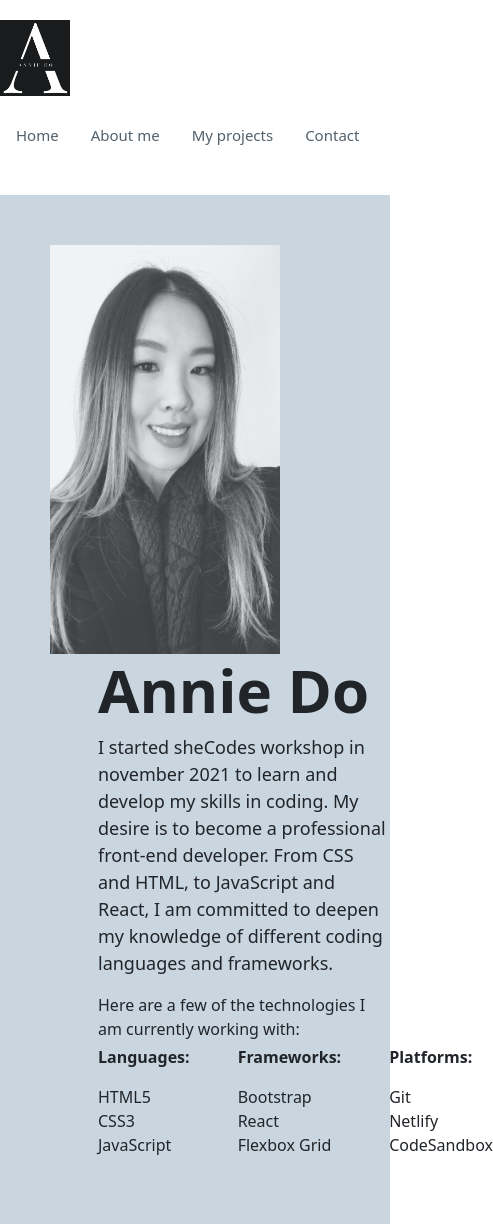
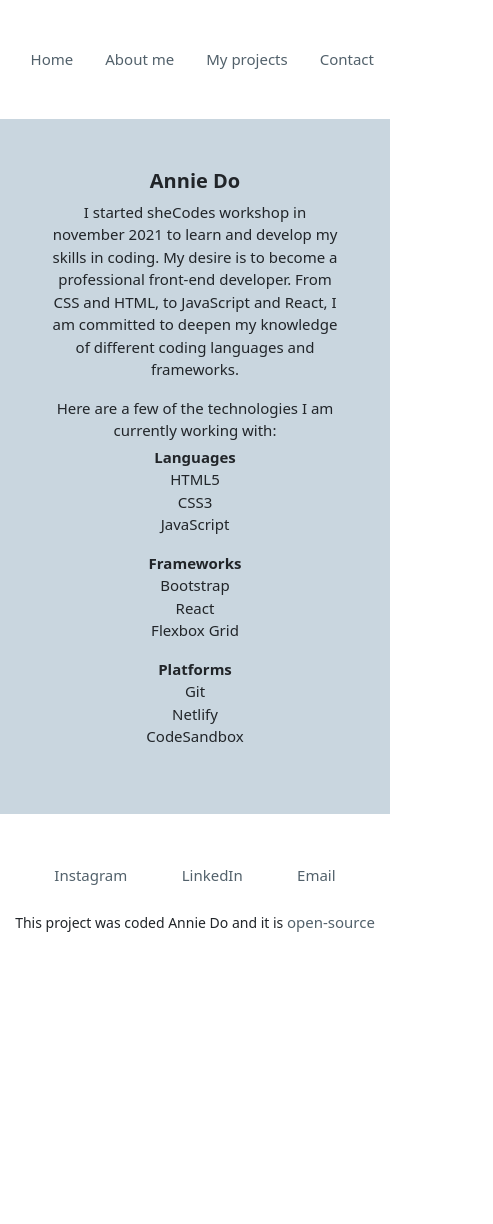
Before and after one commit to annie-2686/profolio-AD, a plain HTML site: page about.html in a window 390 px wide. Shown: the top 1224 px of the page, 493 px wide, since content can reach past the window. After the commit the page ends 934 px from the top, so only its background shows below. Drawn offline with nearby package versions, Linux system fonts and the light colour scheme.

Commit message:
css changes

```diff
--- a/about.html
+++ b/about.html
@@ -53,65 +53,53 @@
     </div>
 
     <div class="about-section container">
-       <div class="row align-items-center">
-      <div class="col-md-2">
-          <img
-            src="images/annie.jpg"
-            class="img-fluid mugshot"
-            alt="photo of annie"
-          />
-        </div>
-         <div class="col-md-6 ms-5">
       <h2>Annie Do</h2>
 
       <p>
         I started sheCodes workshop in november 2021 to learn and develop my
         skills in coding. My desire is to become a professional front-end
-            developer. From CSS and HTML, to JavaScript and React, I am
-            committed to deepen my knowledge of different coding languages and
-            frameworks.
+        developer. From CSS and HTML, to JavaScript and React, I am committed to
+        deepen my knowledge of different coding languages and frameworks.
       </p>
 
       <p class="fs-6 mb-1">
         Here are a few of the technologies I am currently working with:
       </p>
-            <div class="d-flex mb-5 mt-1">
 
-              <div>
-                <p class="fs-6 fw-bolder">Languages:</p>
-                <ul class="fs-6  list-unstyled">
+
+
+      <div class="container">
+        <div class="row align-items-evenly">
+          <div class="col-sm-2">
+
+            <ul class="fs-6 list-unstyled">
+              <li class="fs-6 fw-bolder">Languages</li>
               <li>HTML5</li>
               <li>CSS3</li>
               <li>JavaScript</li>
             </ul>
           </div>
-              <div class="ms-5">
-                <p class="fs-6 fw-bolder">Frameworks:</p>
-                <ul class="fs-6  list-unstyled">
+          <div class="col-sm-2">
+
+            <ul class="fs-6 list-unstyled">
+               <li class="fs-6 fw-bolder">Frameworks</li>
               <li>Bootstrap</li>
               <li>React</li>
               <li>Flexbox Grid</li>
             </ul>
           </div>
-              <div class="ms-5">
-                <p class="fs-6 fw-bolder">Platforms:</p>
-                <ul class="fs-6  list-unstyled">
+          <div class="col-sm-2">
+
+            <ul class="fs-6 list-unstyled">
+               <li class="fs-6 fw-bolder">Platforms</li>
               <li>Git</li>
               <li>Netlify</li>
               <li>CodeSandbox</li>
             </ul>
           </div>
-
         </div>
-
       </div>
-
-
     </div>
-
-
-      </div>
-
 
       <footer>
         <div class="d-flex justify-content-evenly mb-4">
--- a/style.css
+++ b/style.css
@@ -32,6 +32,7 @@ h2 {
   opacity: 0.7;
   max-width: 250px;
   padding-right: 20px;
+
 
 }
 
@@ -71,7 +72,27 @@ footer {
   margin-top: 50px;
 }
 
-.projectlists {font-size: 15px;
+.projectlists, .projectliststwo {font-size: 15px;
 line-height: 40px;
  list-style-type: none;
 }
+
+@media (max-width: 768px) {
+
+    h2 {font-size: 20px;
+   }
+    h1,p {font-size: 15px;
+   }
+
+.aboutinfo {font-size: 2px;}
+
+.nav-item {text-align: center;}
+
+  .projectliststwo,.logo {
+    display: none;
+  }
+  .container {text-align: center;
+  }
+ .fs-6, li {font-size: 15px !important;}
+
+}
```
Also changed, not shown: index.html (+10 -9 lines), projects.html (+6 -6 lines). Lines whose indentation alone changed are shown as unchanged.
